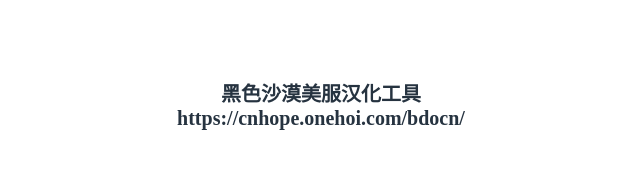
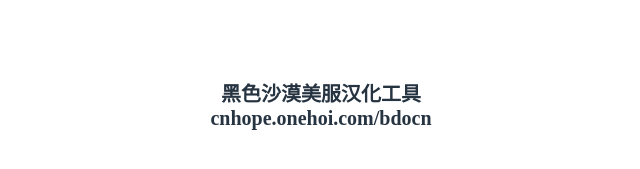
Before and after one commit to BDO-CnHope/bdo-cnhope.github.io, a Jekyll site: the page bdo/banner.html, which Jekyll copies as it is, in a window 1280 px wide. Shown: the part 346-515 px from the top of the page, without its empty margins (319-959 px from the left). Built offline with Jekyll 4.4.1, drawn with Linux system fonts in a browser that asks for light colours; comment, search, counter and statistics services are not loaded.

Commit message:
Update banner.html

```diff
--- a/bdo/banner.html
+++ b/bdo/banner.html
@@ -62,9 +62,9 @@ height:100%;
 <body>
 
  <div class="container">
-  <div class="text" style="color:white;">黑色沙漠美服汉化工具<br>https://cnhope.onehoi.com/bdocn/</div>
+  <div class="text" style="color:white;">黑色沙漠美服汉化工具<br>cnhope.onehoi.com/bdocn</div>
   <div class="overlay">
-    <div class="text">黑色沙漠美服汉化工具<br>https://cnhope.onehoi.com/bdocn/</div>
+    <div class="text">黑色沙漠美服汉化工具<br>cnhope.onehoi.com/bdocn</div>
   </div>
 </div>
 
```
